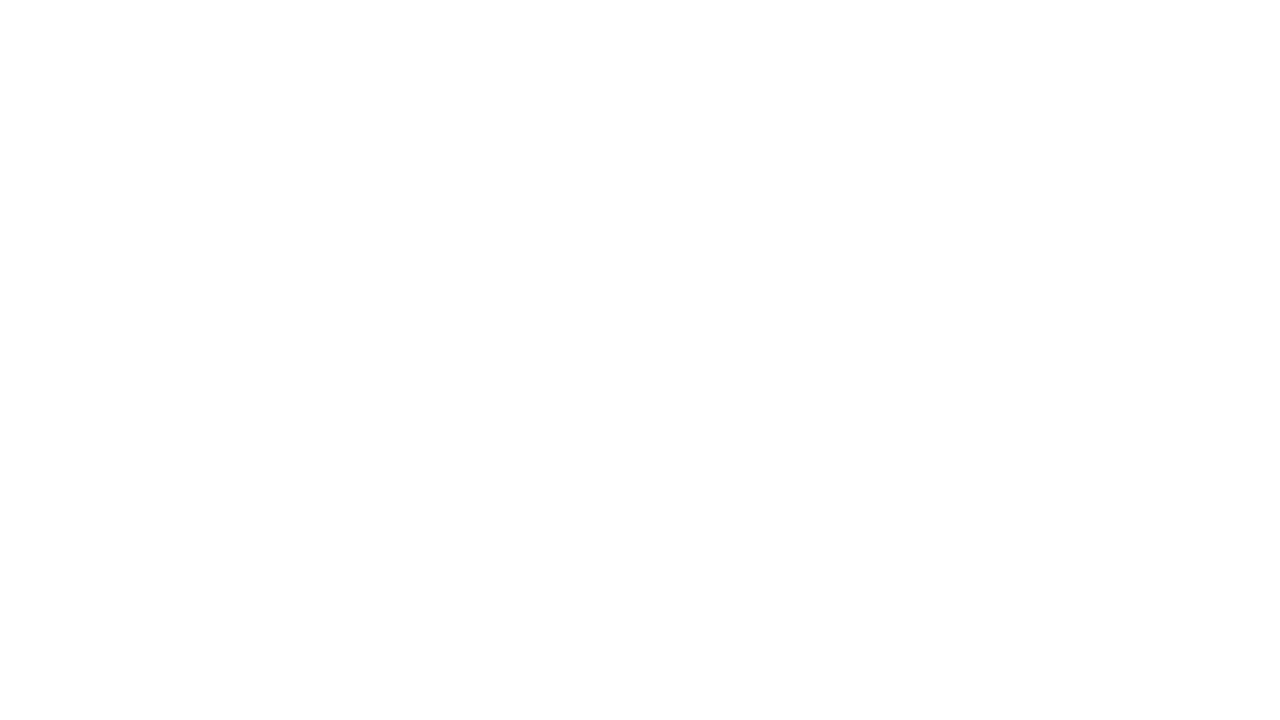
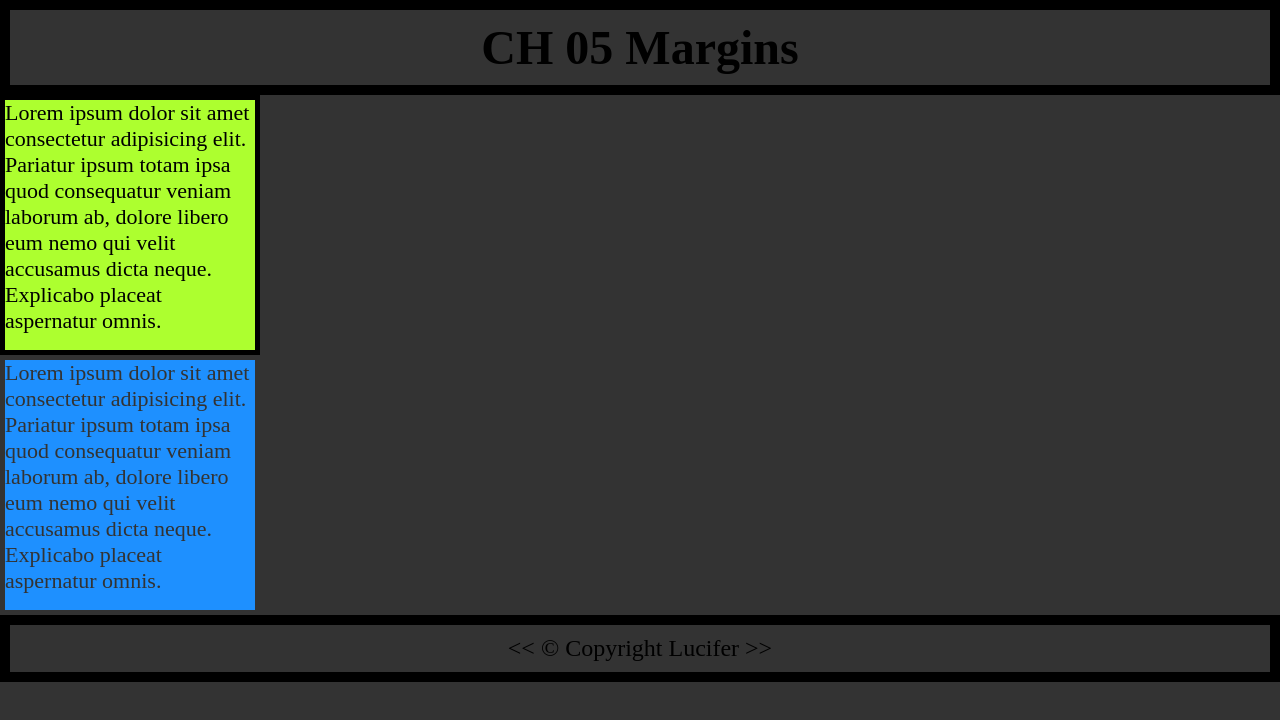
Before and after one commit to MrDSingh02/css-brocode, a plain HTML site: page ch05-margins/index.html in a window 1280 px wide. Drawn offline with Linux system fonts and the light colour scheme.

Commit message:
ch 05 margins Finished

```diff
--- a/ch05-margins/index.html
+++ b/ch05-margins/index.html
@@ -0,0 +1,38 @@
+<!DOCTYPE html>
+<html lang="en">
+<head>
+    <meta charset="UTF-8">
+    <meta http-equiv="X-UA-Compatible" content="IE=edge">
+    <meta name="viewport" content="width=device-width, initial-scale=1.0">
+    <link rel="stylesheet" href="./style.css">
+    <title>CH 05 Margins</title>
+</head>
+<body>
+    <header>
+        <h1>CH 05 Margins</h1>
+        <!--  -->
+    </header>
+
+    <main>
+        <!-- Margins = space Around an Element -->
+        <div id="box1">Lorem ipsum dolor sit amet consectetur adipisicing elit. Pariatur ipsum totam ipsa quod consequatur veniam laborum ab, dolore libero eum nemo qui velit accusamus dicta neque. Explicabo placeat aspernatur omnis.</div>
+        <div id="box2">Lorem ipsum dolor sit amet consectetur adipisicing elit. Pariatur ipsum totam ipsa quod consequatur veniam laborum ab, dolore libero eum nemo qui velit accusamus dicta neque. Explicabo placeat aspernatur omnis.</div>
+    </main>
+
+
+    <footer>
+        <p>&lt;&lt; &copy; Copyright Lucifer &gt;&gt; </p>
+    </footer>
+
+
+</body>
+</html>
+<!-- CSS
+
+ -->
+<!-- Better Comment -->
+<!-- ! -->
+<!-- ? -->
+<!-- / -->
+<!-- > -->
+<!-- - -->
--- a/ch05-margins/style.css
+++ b/ch05-margins/style.css
@@ -0,0 +1,77 @@
+/*  Better Comment */
+/*  !  */
+/*  ?  */
+/*  /  */
+/*  >  */
+/*  -   */
+
+* {
+    padding: 0;
+    margin: 0;
+}
+body {
+    background-color: #333;
+    color: black;
+    font-size: 24px
+}
+header h1 {
+    text-align: center;
+    border: 10px black solid;
+    padding: 10px;
+    /* margin: 10px; */
+
+}
+
+footer {
+    border: 10px black solid;
+    padding: 10px;
+}
+footer p {
+    text-align: center;
+
+
+}
+
+/*  */
+
+#box1 {
+    border: 5px solid black;
+    width: 250px;
+    height: 250px;
+    font-size: 22px;
+    background: greenyellow;
+    color: #000;
+
+    /* margin-top: 50px;
+    margin-left: 50px;
+    margin-bottom: 50px;
+    margin-right: 50px; */
+
+    /* margin: 50px; */
+
+    /* / Setting margin in % */
+    /* margin: 50%;  */
+
+    /* / put element at centre */
+    /* margin: auto; */
+    /* margin-left: auto;
+    margin-right: auto; */
+
+    /* / put element on right Side */
+    /* margin-left: auto; */
+
+    /* / Put Element on Left Side */
+    /* margin-right: auto; */
+
+
+
+}
+
+#box2 {
+    border: 5px solid;
+    width: 250px;
+    height: 250px;
+    font-size: 22px;
+    background: dodgerblue;
+    color: #333;
+}
```
Also changed, not shown: basic.html (+55 -10 lines).
